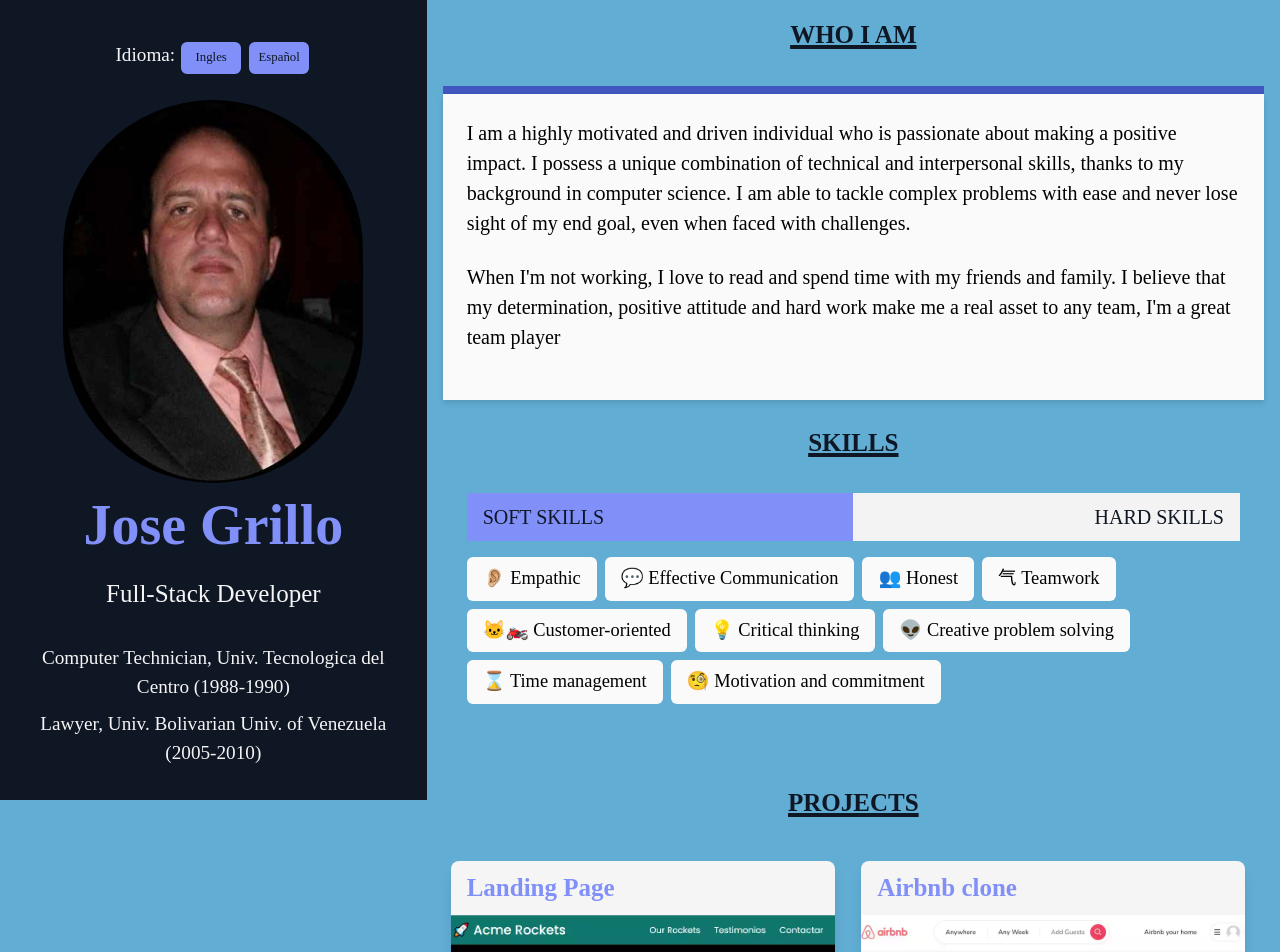
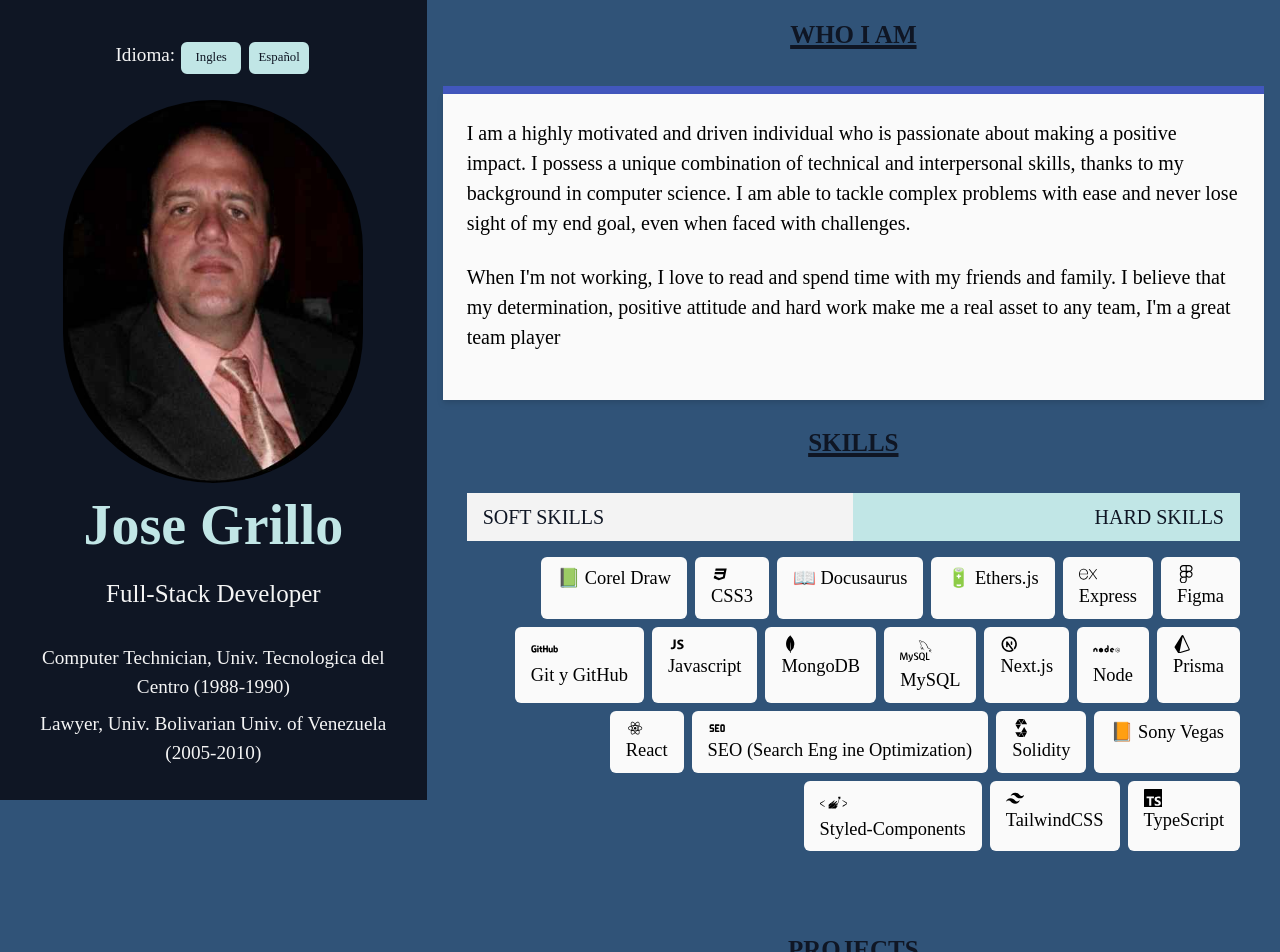
Before and after one commit to JoseGrillo/curriculum, a Next.js app: page / in a window 1280 px wide. Shown: the top 952 px of the page. Built offline with nearby package versions, Linux system fonts and the light colour scheme.

Commit message:
correcciones de colores

```diff
--- a/app/component/professional-experience.jsx
+++ b/app/component/professional-experience.jsx
@@ -17,7 +17,7 @@ const ProfessionalExperience = () => {
           <div key={role} className='flex flex-col rounded-lg'>
             <span className={`h-2 ${current ? "bg-green" : "bg-grey"}`} />
             <div className='bg-grey-light p-6 drop-shadow-md'>
-              <h3 className="text-yellow font-bold">{role}</h3>
+              <h2 className="text-black-[#305378] font-bold">{role}</h2>
               <p className='mt-2'>{description}</p>
             </div>
           </div>
--- a/app/component/proyectos.jsx
+++ b/app/component/proyectos.jsx
@@ -22,7 +22,7 @@ const Proyectos = ({ data }) => {
 
             <div className="max-w-sm w-full bg-white shadow-lg rounded-lg overflow-hidden  ">
               <div className="px-4 py-2">
-                <h1 className="text-gray-900 font-bold text-2xl ">{title}</h1>
+                <h2 className="text-gray-900 font-bold text-2xl ">{title}</h2>
               </div>
 
               <div className="h-64 w-96 relative px-2">
--- a/app/component/skills.jsx
+++ b/app/component/skills.jsx
@@ -4,7 +4,7 @@ import useIdioma from "../../hook/useIdioma";
 
 
 const Skills = () => {
-  const [activeTab, setActiveTab] = useState("soft");
+  const [activeTab, setActiveTab] = useState("hard");  //soft
   const idioma = useIdioma()
   const data2 = idioma.idioma.skills
   console.log("data2", data2.title)
--- a/app/layout.tsx
+++ b/app/layout.tsx
@@ -19,7 +19,7 @@ export default function RootLayout({
       <head />
 
       <body
-        className="flex flex-col sm:flex-row  bg-[#61add3] "
+        className="flex flex-col sm:flex-row  bg-[#305378] "
         //  bg-[#61add3]
       >
         <Sidebar />
--- a/public/locale/es.js
+++ b/public/locale/es.js
@@ -23,7 +23,7 @@ export default {
     ],
   },
   personalData: {
-    id: "en",
+    id: "es",//en
     name: "Jose Grillo",
     role: "Desarrollador Full-Stack",
     education: [
--- a/tailwind.config.js
+++ b/tailwind.config.js
@@ -8,7 +8,7 @@ module.exports = {
   theme: {
     colors: {
       black: "#0F1624",//"#191A19",
-      yellow: "#8090F8", //"#4257BD", //"#6E2F59", //"#FF5722", //"#FFF734",  //Pestaña
+      yellow: "#C1E6E6 ", //Pestaña    #8090F8
       green: "#4257BD", //"#6E2F59", //"#FF5722", //"#68F590",    // franja
       grey: "#F3F3F3",               //burbuja de skill
       "grey-light": "#FAFAFA",
```
